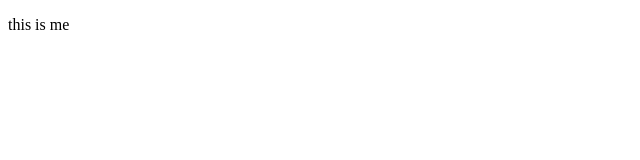
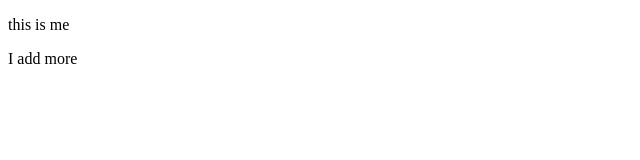
Before and after one commit to SaraSharifzadehAsli/git-tutorial, a plain HTML site: page dashboard.html in a window 1280 px wide. Shown: the full height of the page, 0-640 px from the left. Drawn offline with Linux system fonts and the light colour scheme.

Commit message:
I add more

```diff
--- a/dashboard.html
+++ b/dashboard.html
@@ -8,5 +8,6 @@
 </head>
 <body>
     <p>this is me</p>
+    <p>I add more</p>
 </body>
 </html>
```
